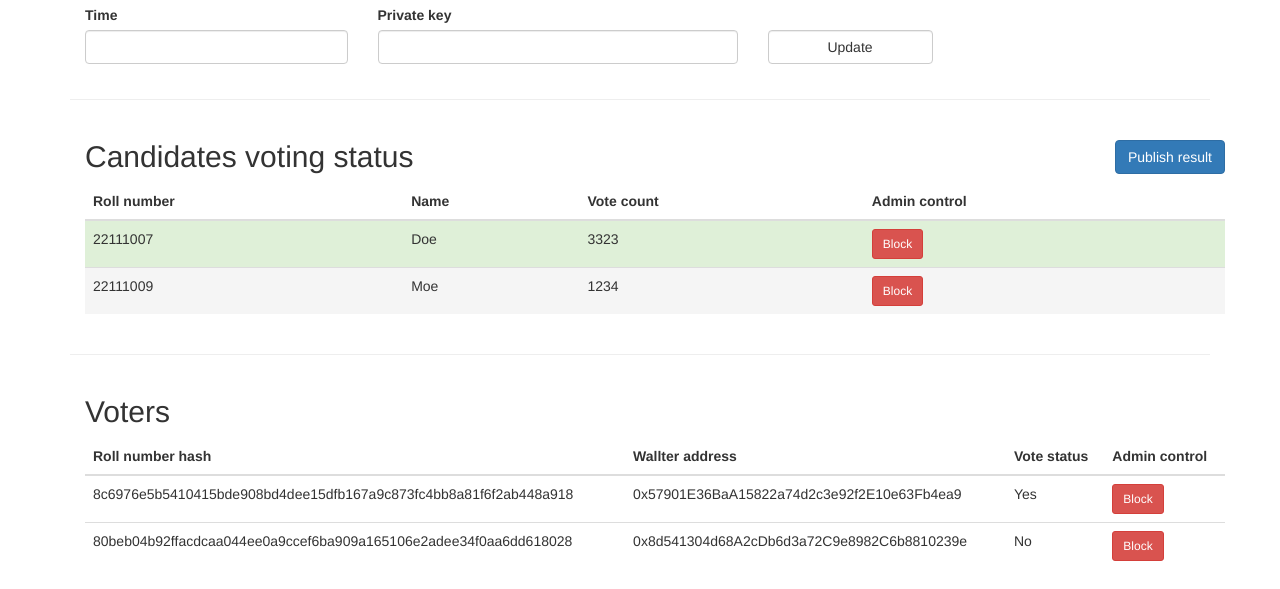
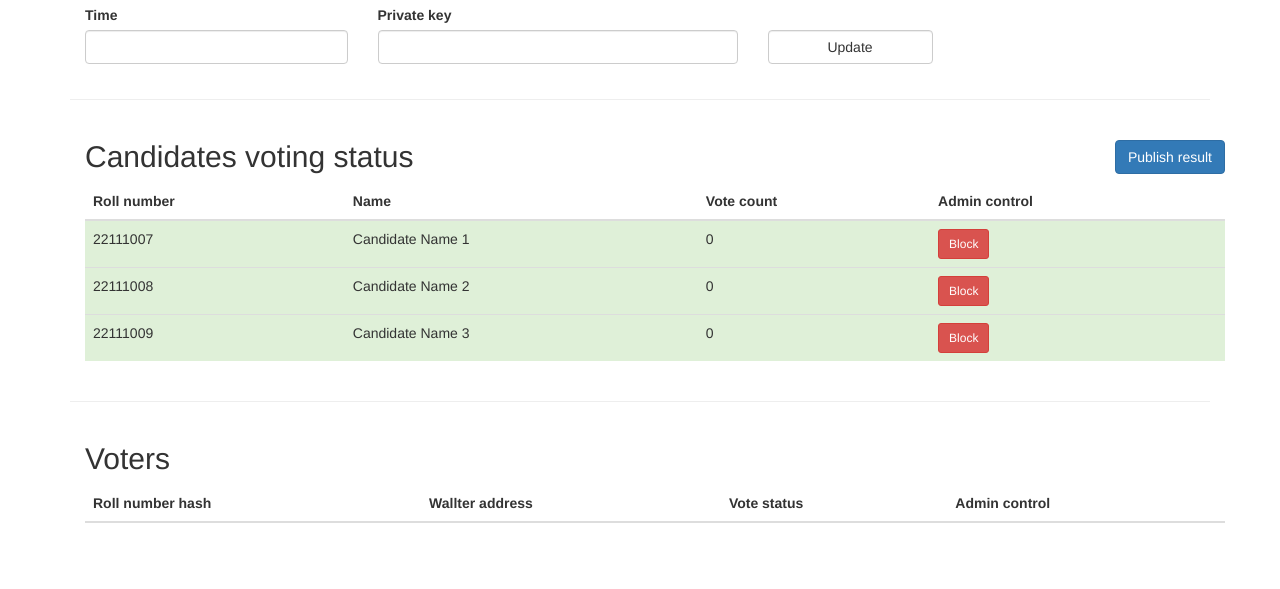
Before and after one commit to suvambasak/eVoting-blockchain, a Flask app: page /admin_panel in a window 1280 px wide. Shown: the part 328-917 px from the top of the page. After the commit the page ends 851 px from the top, so only its background shows below. Run offline with Flask 3, Linux system fonts and the light colour scheme; a user stored in the database is signed in; data comes from the database, SQL or seed files in the repository; lists and menus that the app fills with data are empty; some libraries are stand-ins or nearby versions.

Commit message:
Admin blocking voters and candidates

```diff
--- a/dapp/admin.py
+++ b/dapp/admin.py
@@ -1,7 +1,9 @@
 from flask import Blueprint, flash, redirect, render_template, request, url_for
-from flask_login import current_user, login_required, logout_user
+from flask_login import current_user, login_required
 
-from .role import is_admin
+from .role import UserRole, is_admin
+from . import database
+from .models import Candidate, Voter
 
 admin = Blueprint('admin', __name__)
 
@@ -11,4 +13,63 @@
 def admin_panel():
     if not is_admin(current_user):
         return redirect(url_for('auth.index'))
-    return render_template('admin_panel.html')
+
+    voters = Voter.query.filter(
+        Voter.id > UserRole.ADMIN_ID
+    ).all()
+
+    candidates = Candidate.query.order_by(Candidate.vote_count.desc()).all()
+    max_vote_owner_id = []
+    if candidates:
+        max_vote = candidates[0].vote_count
+
+        for candidate in candidates:
+            if candidate.vote_count == max_vote:
+                max_vote_owner_id.append(candidate.id)
+
+    return render_template(
+        'admin_panel.html',
+        candidates=candidates,
+        max_vote_owner_id=max_vote_owner_id,
+        voters=voters
+    )
+
+
+@admin.route('/block_candidate/<int:candidate_id>')
+@login_required
+def block_candidate(candidate_id):
+    if not is_admin(current_user):
+        return redirect(url_for('auth.index'))
+
+    candidate = Candidate.query.filter_by(
+        id=candidate_id
+    ).first_or_404()
+
+    candidate.candidate_status = not candidate.candidate_status
+    database.session.commit()
+
+    flash(
+        f"Candidate {candidate.name} ({candidate.roll_number}) is {'Unblocked' if candidate.candidate_status else 'Blocked'}"
+    )
+
+    return redirect(url_for('admin.admin_panel'))
+
+
+@admin.route('/block_voter/<int:voter_id>')
+@login_required
+def block_voter(voter_id):
+    if not is_admin(current_user):
+        return redirect(url_for('auth.index'))
+
+    voter = Voter.query.filter_by(
+        id=voter_id
+    ).first_or_404()
+
+    voter.voter_status = not voter.voter_status
+    database.session.commit()
+
+    flash(
+        f"Voter ({voter.roll_number_hash}) is {'Unblocked' if voter.voter_status else 'Blocked'}"
+    )
+
+    return redirect(url_for('admin.admin_panel'))
--- a/dapp/templates/admin_panel.html
+++ b/dapp/templates/admin_panel.html
@@ -43,18 +43,23 @@
             </tr>
         </thead>
         <tbody>
-            <tr class="success">
-                <td>22111007</td>
-                <td>Doe</td>
-                <td>3323</td>
-                <td><button type="button" class="btn btn-sm btn-danger">Block</button></td>
+
+            {% for candidate in candidates %}
+            <tr class="{{'success' if candidate.id in max_vote_owner_id else 'active'}}">
+                <td>{{ candidate.roll_number }}</td>
+                <td>{{ candidate.name }}</td>
+                <td>{{ candidate.vote_count }}</td>
+                <td>
+                    <a href="{{url_for('admin.block_candidate', candidate_id=candidate.id)}}">
+                        <button type="button"
+                            class="btn btn-sm {{ 'btn-danger' if candidate.candidate_status else 'btn-success'}}">
+                            {{ 'Block' if candidate.candidate_status else 'Unblock'}}
+                        </button>
+                    </a>
+                </td>
             </tr>
-            <tr class="active">
-                <td>22111009</td>
-                <td>Moe</td>
-                <td>1234</td>
-                <td><button type="button" class="btn btn-sm btn-danger">Block</button></td>
-            </tr>
+            {% endfor %}
+
         </tbody>
     </table>
 </div>
@@ -64,7 +69,7 @@
 <div class="container">
     <h2>Voters</h2>
 
-    <table class="table">
+    <table class="table table-striped">
         <thead>
             <tr>
                 <th>Roll number hash</th>
@@ -74,18 +79,21 @@
             </tr>
         </thead>
         <tbody>
-            <tr>
-                <td>8c6976e5b5410415bde908bd4dee15dfb167a9c873fc4bb8a81f6f2ab448a918</td>
-                <td>0x57901E36BaA15822a74d2c3e92f2E10e63Fb4ea9</td>
-                <td>Yes</td>
-                <td><button type="button" class="btn btn-sm btn-danger">Block</button></td>
+            {% for voter in voters %}
+            <tr class="{{'success' if voter.vote_status else 'active'}}">
+                <td>{{ voter.roll_number_hash }}</td>
+                <td>{{ voter.wallet_address }}</td>
+                <td>{{ 'VOTED' if voter.vote_status else 'NOT VOTED'}}</td>
+                <td>
+                    <a href="{{url_for('admin.block_voter', voter_id=voter.id)}}">
+                        <button type="button"
+                            class="btn btn-sm {{ 'btn-danger' if voter.voter_status else 'btn-success'}}">
+                            {{ 'Block' if voter.voter_status else 'Unblock'}}
+                        </button>
+                    </a>
+                </td>
             </tr>
-            <tr>
-                <td>80beb04b92ffacdcaa044ee0a9ccef6ba909a165106e2adee34f0aa6dd618028</td>
-                <td>0x8d541304d68A2cDb6d3a72C9e8982C6b8810239e</td>
-                <td>No</td>
-                <td><button type="button" class="btn btn-sm btn-danger">Block</button></td>
-            </tr>
+            {% endfor %}
         </tbody>
     </table>
 
```
Also changed, not shown: dapp/models.py (+7 -0 lines).
